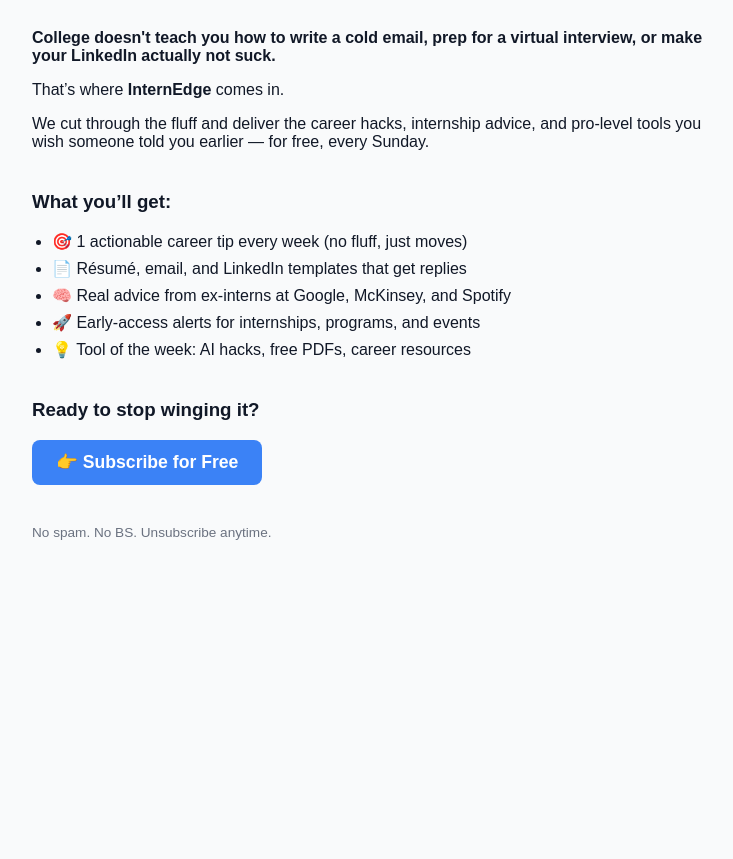
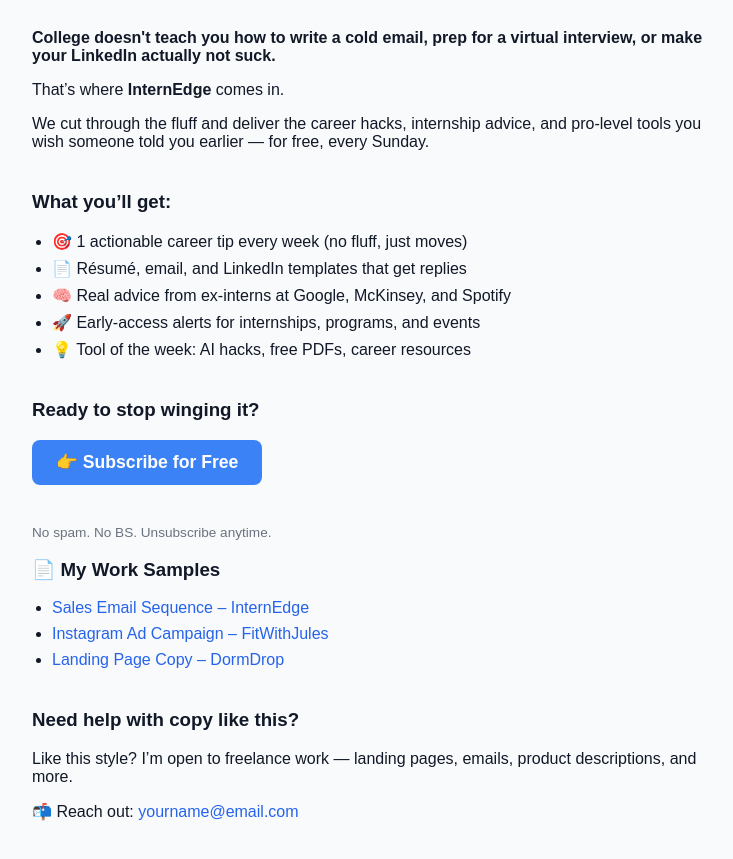
Before and after one commit to phildeli/internedge-landing-page, a plain HTML site: page index.html in a window 1280 px wide. Shown: the part 169-1028 px from the top of the page, without its empty margins (258-991 px from the left). Before the commit the page ends 800 px from the top, so only its background shows below. Drawn offline with Linux system fonts and the light colour scheme.

Commit message:
Update index.html

```diff
--- a/index.html
+++ b/index.html
@@ -35,6 +35,13 @@
     }
     li {
       margin-bottom: 0.5rem;
+    }
+    a {
+      color: #2563eb;
+      text-decoration: none;
+    }
+    a:hover {
+      text-decoration: underline;
     }
     .cta {
       display: inline-block;
@@ -81,6 +88,21 @@
     </div>
 
     <p class="footer">No spam. No BS. Unsubscribe anytime.</p>
+
+    <div class="section">
+      <h3>📄 My Work Samples</h3>
+      <ul>
+        <li><a href="https://docs.google.com/document/d/your-doc-id-1" target="_blank">Sales Email Sequence – InternEdge</a></li>
+        <li><a href="https://docs.google.com/document/d/your-doc-id-2" target="_blank">Instagram Ad Campaign – FitWithJules</a></li>
+        <li><a href="https://docs.google.com/document/d/your-doc-id-3" target="_blank">Landing Page Copy – DormDrop</a></li>
+      </ul>
+    </div>
+
+    <div class="section">
+      <h3>Need help with copy like this?</h3>
+      <p>Like this style? I’m open to freelance work — landing pages, emails, product descriptions, and more.</p>
+      <p>📬 Reach out: <a href="mailto:yourname@email.com">yourname@email.com</a></p>
+    </div>
   </div>
 </body>
 </html>
```
